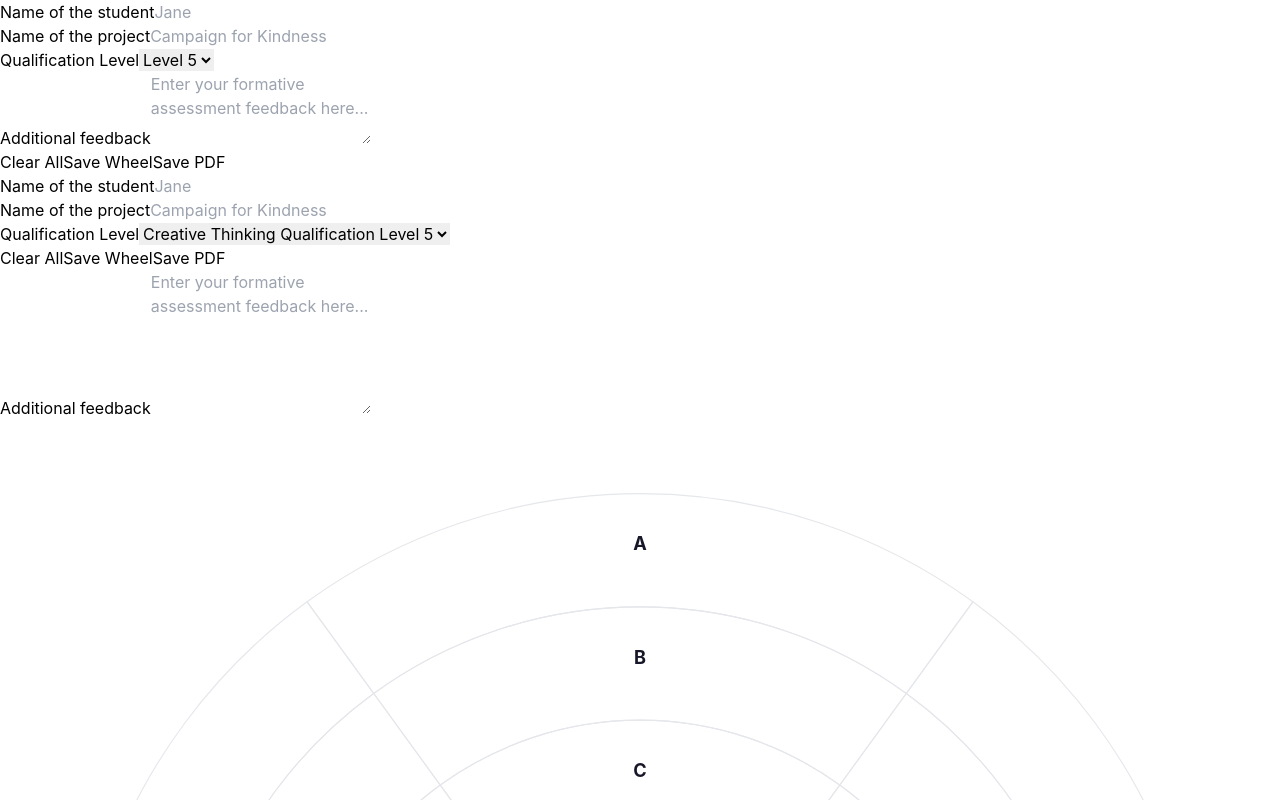
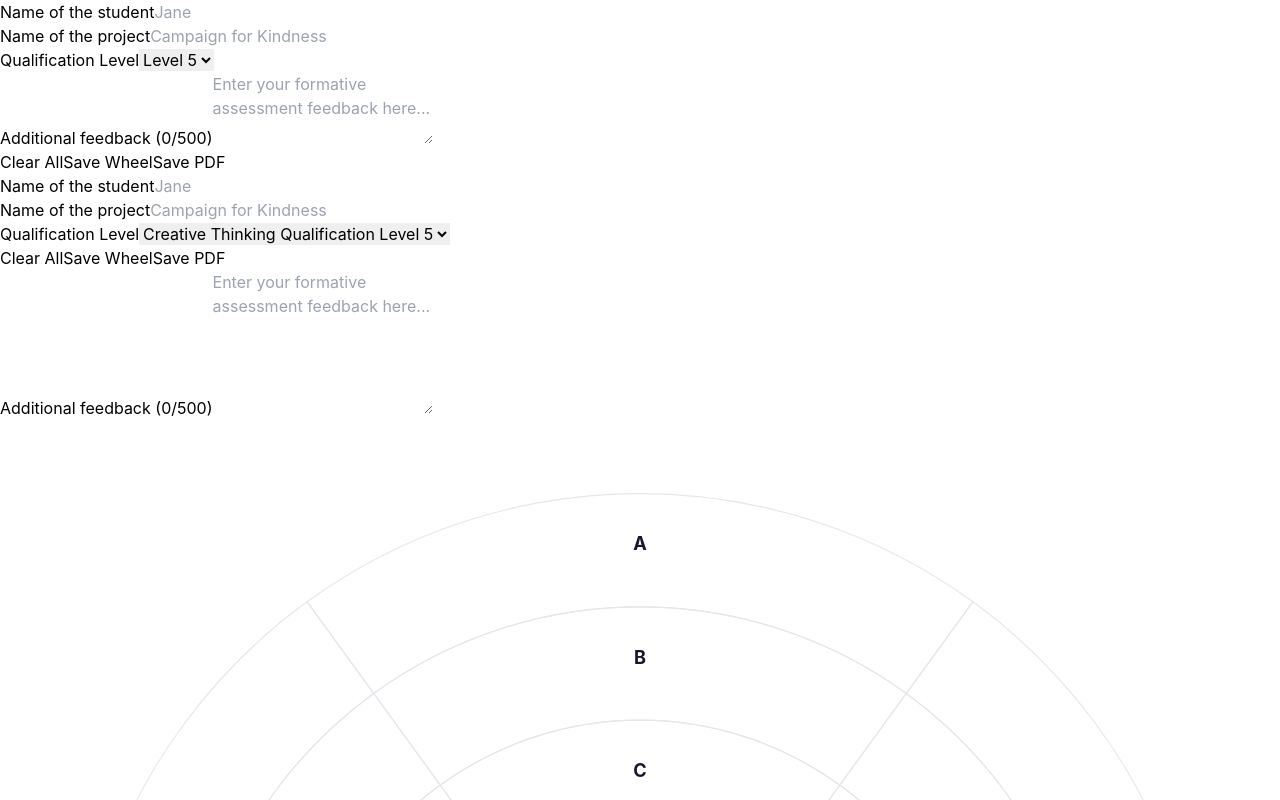
Before and after one commit to Daydream-Believers/circular-assessment-wheel, a React (Vite) app in the folder circular-assessment-wheel/: page / in a window 1280 px wide. Shown: the top 800 px of the page. Built offline with nearby package versions, Linux system fonts and the light colour scheme.

Commit message:
Feedback Counter CircularAssessmentWheel.jsx

```diff
--- a/circular-assessment-wheel/src/components/CircularAssessmentWheel.jsx
+++ b/circular-assessment-wheel/src/components/CircularAssessmentWheel.jsx
@@ -523,7 +523,7 @@ const CircularAssessmentWheel = () => {
             </div>
             <div>
               <label htmlFor="feedback-mobile" className="block text-sm font-medium text-gray-700 mb-2">
-                Additional feedback
+                Additional feedback <span className="text-gray-500 text-xs">({feedback.length}/500)</span>
               </label>
               <textarea
                 id="feedback-mobile"
@@ -688,7 +688,7 @@ const CircularAssessmentWheel = () => {
           <div className="flex-1 ml-8">
             <div>
               <label htmlFor="feedback-desktop" className="block text-sm font-medium text-gray-700 mb-2">
-                Additional feedback
+                Additional feedback <span className="text-gray-500 text-xs">({feedback.length}/500)</span>
               </label>
               <textarea
                 id="feedback-desktop"
```
